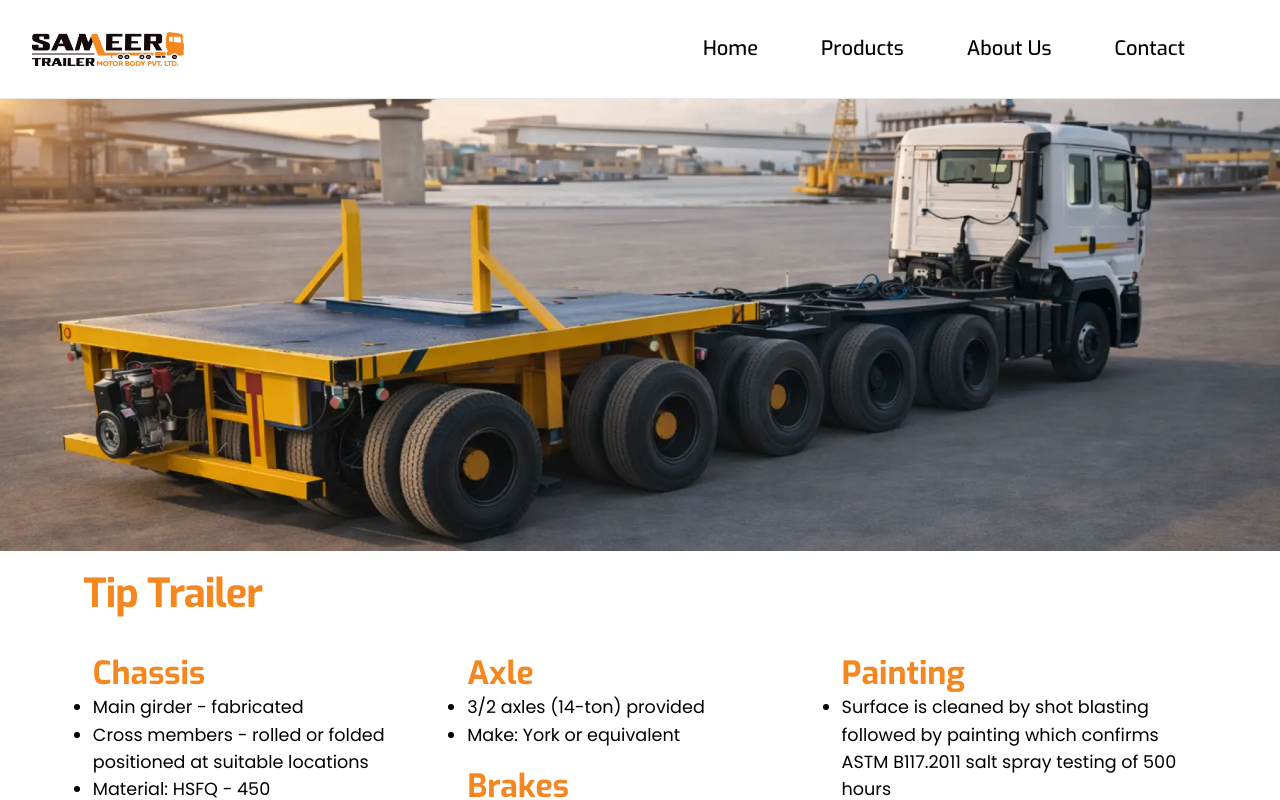
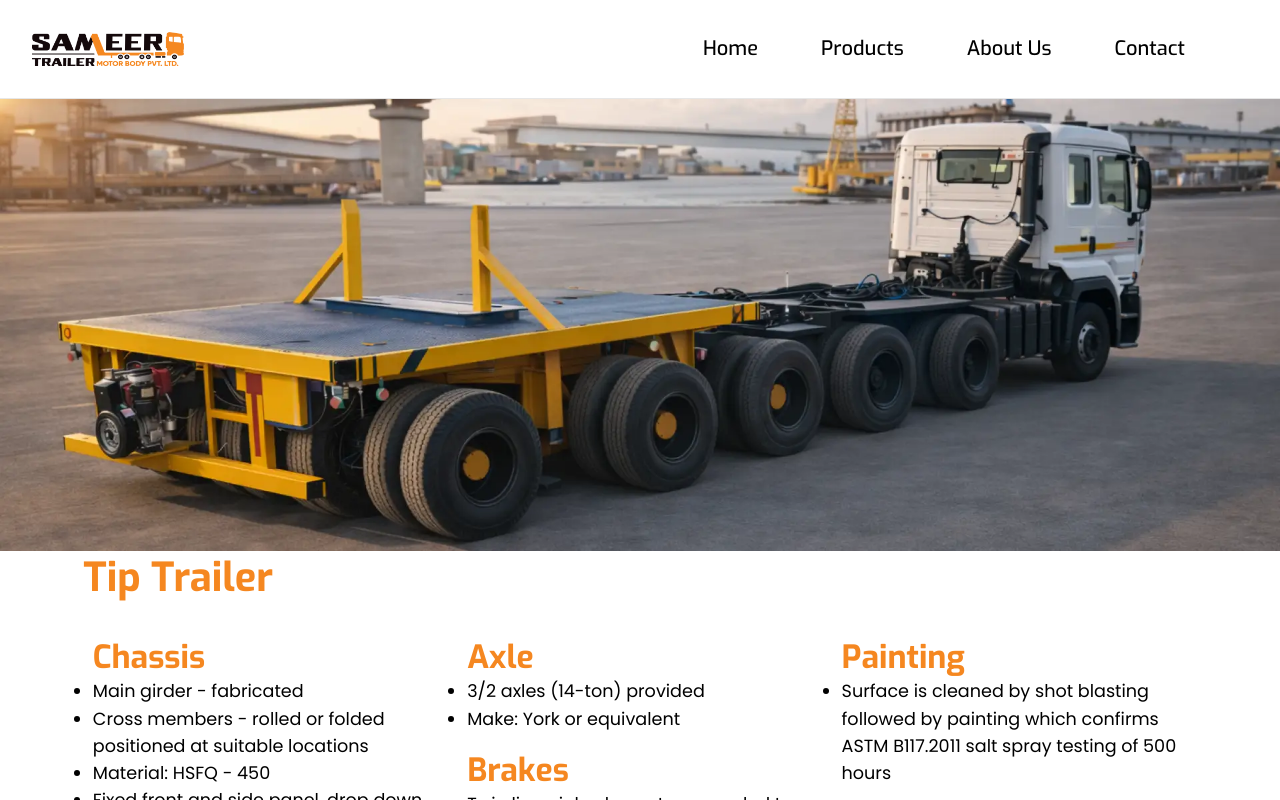
Before and after one commit to NawabSheik/Sameer-Trailers, a React (Vite) app: page /product/tip-trailer in a window 1280 px wide. Shown: the top 800 px of the page. Built offline with nearby package versions, Linux system fonts and the light colour scheme.

Commit message:
Product Name CSS fixed

```diff
--- a/src/pages/TipTrailer.jsx
+++ b/src/pages/TipTrailer.jsx
@@ -8,7 +8,7 @@ const TipTrailer = () => {
       <img src={TipTrailers} alt="" className="product-hero-image" />
 
       <div className="product-head">
-        <h2 className="product-name">Tip Trailer</h2>
+        <h2 className="product-page-name">Tip Trailer</h2>
       </div>
 
       <div className="product-info-div">
--- a/src/styles/product.css
+++ b/src/styles/product.css
@@ -15,7 +15,7 @@
     width: 87%;
 }
 
-.product-name{
+.product-page-name{
     color:#f58720;
     font-size:2.5rem;
 }
```
